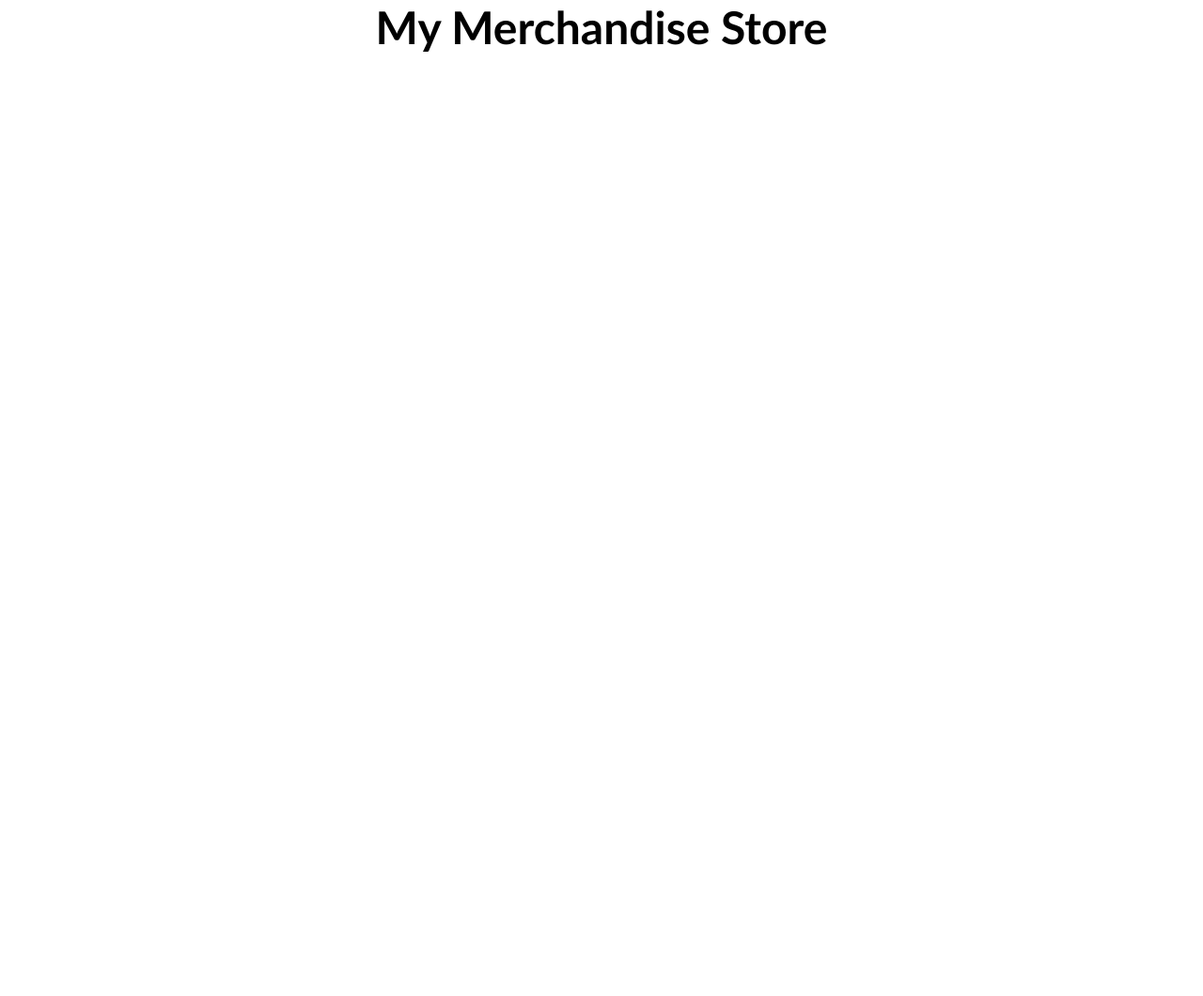
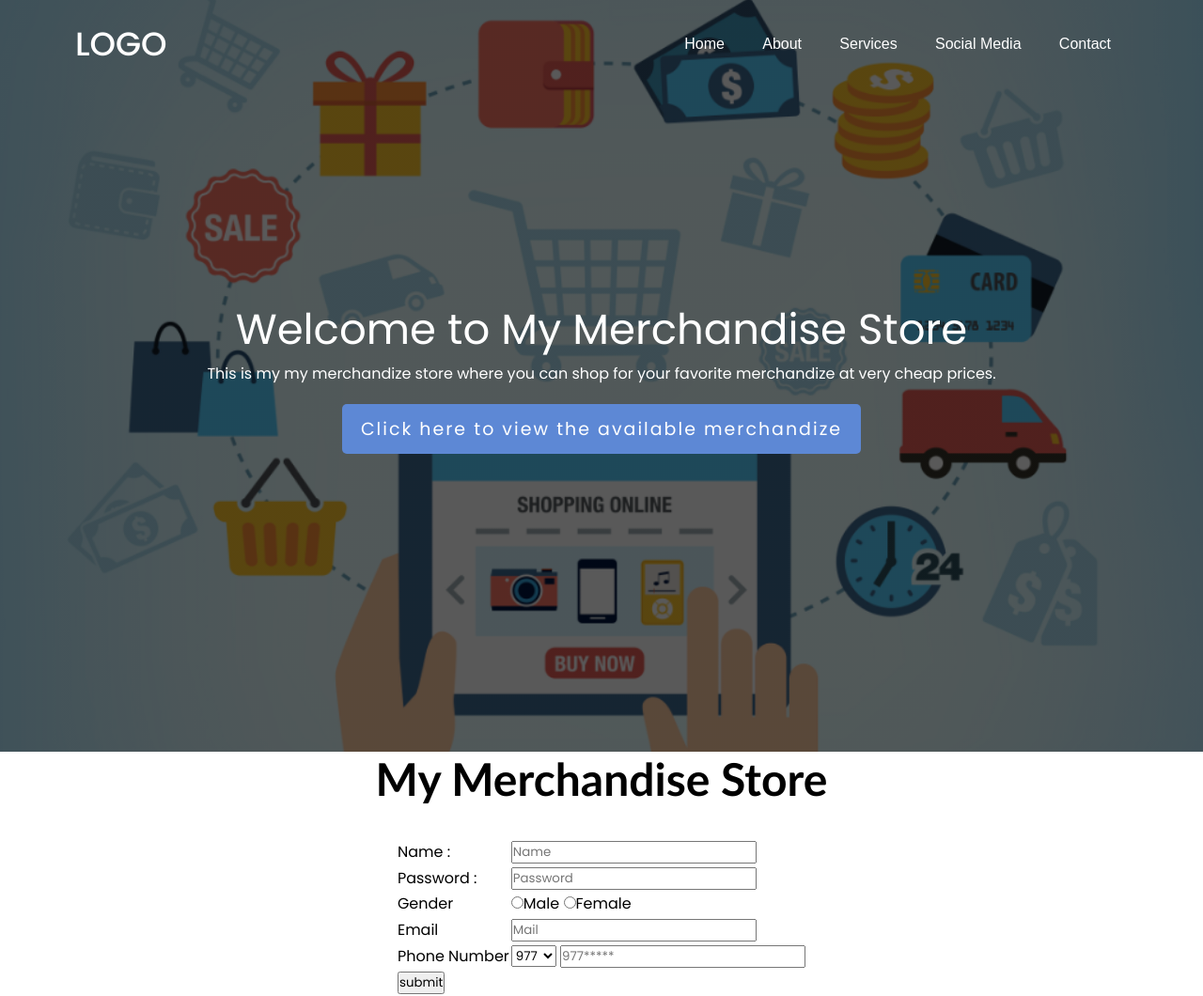
Before and after one commit to BrianWahungu/phase-1-project, a website: page index.html in a window 1280 px wide. Shown: the whole page at 94% size. Before the commit the page ends 800 px from the top, so only its background shows below. Drawn offline with Linux system fonts and the light colour scheme; no server answers.

Commit message:
landing page added

```diff
--- a/index.html
+++ b/index.html
@@ -8,6 +8,28 @@
     <link rel="stylesheet" href="./style.css">
 </head>
 <body>
+    <div class="container">
+        <div class="row">
+            <nav class="navbar">
+                <h1>Logo</h1>
+                <ul>
+                    <li>
+                        <a href="">Home</a>
+                        <a href="">About</a>
+                        <a href="">Services</a>
+                        <a href="">Social Media</a>
+                        <a href="">Contact</a>
+
+                    </li>
+                </ul>
+            </nav>
+            <div class="content">
+                <h1>Welcome to My Merchandise Store</h1>
+                <p>This is my my merchandize store where you can shop for your favorite merchandize at very cheap prices.</p>
+                <a href="">Click here to view the available merchandize</a>
+            </div>
+        </div>
+    </div>
 
 
     <h1 class = "heading">My Merchandise Store</h1>
@@ -57,6 +79,68 @@
         </div> -->
     </div>
     <!-- <div id="banana"></div> -->
+
+    <div id="form">
+    <form>
+        <table>
+            <tr>
+                <td>
+                    Name :
+                </td>
+                <td>
+                    <input type="text" placeholder="Name" name="">
+                </td>
+            </tr>
+            <tr>
+                <td>
+                    Password :
+                </td>
+                <td>
+                    <input type="password" placeholder="Password" name="">
+                </td>
+            </tr>
+            <tr>
+                <td>
+                    Gender
+                </td>
+                <td>
+                    <input type="radio" name="Gender">Male
+                    <input type="radio" name="Gender">Female
+                </td>
+            </tr>
+            <tr>
+                <td>
+                    Email
+                </td>
+                <td>
+                    <input type="mail" placeholder="Mail" name="">
+                </td>
+            </tr>
+            <tr>
+                <td>
+                    Phone Number
+                </td>
+                <td>
+                    <select>
+                        <option>977</option>
+                        <option>978</option>
+                        <option>979</option>
+                        <option>980</option>
+                        <option>981</option>
+                        <option>982</option>
+                        <option>983</option>
+                    </select>
+                    <input type="select" placeholder="977*****">
+                </td>
+            </tr>
+            <tr>
+                <td>
+                    <input type="Submit" value="submit" name="">
+                </td>
+            </tr>
+        </table>
+    </form>
+    </div>
     <script src="index.js"></script>
 </body>
 </html>
--- a/style.css
+++ b/style.css
@@ -1,7 +1,99 @@
+@import url('https://fonts.googleapis.com/css2?family=Poppins:wght@100;200;400;500;600;800;900&display=swap');
 *{
     padding: 0;
     margin: 0;
     box-sizing: border-box;
+    font-family: 'Poppins', sans-serif;
+}
+.container{
+    width: 100%;
+    min-height: 100vh;
+    background-image: linear-gradient(rgba(0,0,0,0.65), rgba(0,0,0,0.65)), url("./image3.png");
+    background-repeat: no-repeat;
+    background-position: center;
+    background-size: cover;
+}
+.row{
+    width: 100%;
+    padding: 0px 80px;
+}
+.navbar{
+    width:100%;
+    display:flex;
+    justify-content:space-between;
+    align-items:center;
+    padding:10px 0px;
+    position:relative;
+    z-index:1;
+}
+.navbar ul{
+    display: flex;
+    justify-content: center;
+    align-items: center;
+    margin-top: 10px;
+}
+.navbar ul li{
+    list-style: none;
+}
+.navbar ul li a{
+    padding: 10px 18px;
+    border-radius: 5px;
+    font-family: sans-serif;
+    font-size: 16px;
+    color: #fff;
+    text-decoration: none;
+}
+.navbar ul li a:hover{
+    background-color: #5d88d5;
+}
+.navbar h1{
+    color: #fff;
+    font-size: 35px;
+    font-weight: 500;
+    text-transform: uppercase;
+    margin-top: 10px;
+}
+.content{
+    width: 100%;
+    min-height: 100vh;
+    position: absolute;
+    top: 0;
+    left:0;
+    display: flex;
+    justify-content: center;
+    align-items: center;
+    flex-direction: column;
+}
+.content h1{
+    font-size: 45px;
+    color: #fff;
+    font-weight: 400;
+
+}
+.content p{
+    font-size: 16px;
+    color: #fff;
+}
+.content a{
+    text-decoration: none;
+    margin-top: 20px;
+    font-size: 19px;
+    display: inline-block;
+    letter-spacing: 2px;
+    padding: 12px 20px;
+    background-color: #5d88d5;
+    border-radius: 5px;
+    color: #fff;
+}
+.content a:hover{
+    background-color: #2d88d5;
+}
+#form{
+    display: flex;
+    justify-content: center;
+    align-items: center;
+    margin-top: 10px;
+
 }
 .heading{
     text-align: center;
```
Also changed, not shown: image.jpeg (added), image2.jpg (added), image3.png (added).
